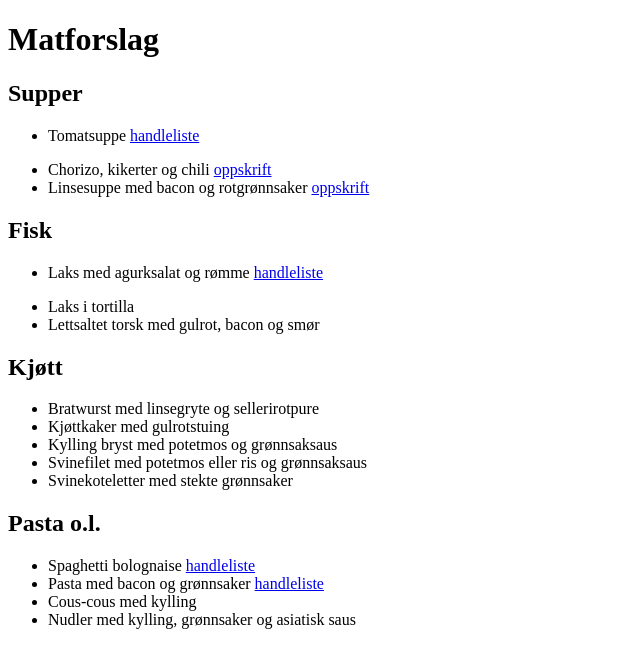
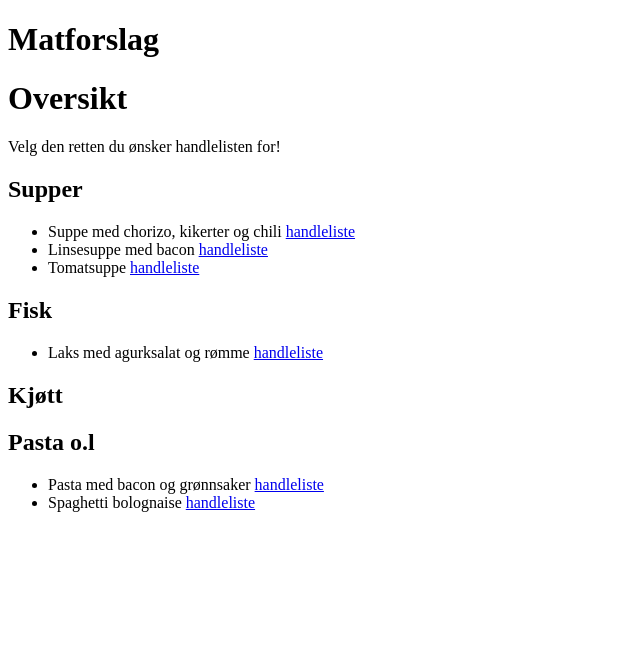
Before and after one commit to arejoh/matforslag, a Jekyll site: the page built from index.md, in a window 1280 px wide. Shown: the top 668 px of the page, without its empty margins (0-640 px from the left). Built offline with Jekyll 4.4.1, drawn with Linux system fonts in a browser that asks for light colours.

Commit message:
Finishing restructuring jekyll

```diff
--- /dev/null
+++ b/_includes/nav.html
@@ -0,0 +1,34 @@
+<nav>
+  <h2>Supper</h2>
+  <ul>
+{% for p in site.pages  %}
+{% if p.category == "suppe" %}
+  <li>{{ p.title  }} <a href="{{ site.baseurl }}{{ p.url }}">handleliste</a></li>
+{% endif %}
+{% endfor %}
+  </ul>
+  <h2>Fisk</h2>
+  <ul>
+    {% for p in site.pages  %}
+      {% if p.category == "fisk" %}
+    <li>{{ p.title  }} <a href="{{ site.baseurl }}{{ p.url }}">handleliste</a></li>
+{% endif %}
+{% endfor %}
+  </ul>
+  <h2>Kjøtt</h2>
+  <ul>
+{% for p in site.pages  %}
+{% if p.category == "kjott" %}
+    <li>{{ p.title  }} <a href="{{ site.baseurl }}{{ p.url }}">handleliste</a></li>
+{% endif %}
+{% endfor %}
+  </ul>
+  <h2>Pasta o.l</h2>
+  <ul>
+{% for p in site.pages  %}
+{% if p.category == "pasta" %}
+    <li>{{ p.title  }} <a href="{{ site.baseurl }}{{ p.url }}">handleliste</a></li>
+{% endif %}
+{% endfor %}
+  </ul>
+</nav>
--- a/_layouts/default.html
+++ b/_layouts/default.html
@@ -1,6 +1,8 @@
 {% include head.html %}
     <main role="main">
-      <h1>{{ page.titel }}</h1>
+      <h1>{{ page.title }}</h1>
+      {% if page.receipe %}<p><a href="{{ page.receipe }}">Se oppskrift online</a></p>{% endif %}
       {{ content }}
     </main>
+{% include nav.html %}
 {% include foot.html %}
--- a/index.md
+++ b/index.md
@@ -3,37 +3,4 @@ layout: default
 title: Oversikt
 ---
 
-## Supper
-
-{% for p in site.pages  %}
-{% if p.category == "suppe" %}
-  - {{ p.title  }} [handleliste]({{ site.baseurl }}{{ p.url }})
-{% endif %}
-{% endfor %}
-- Chorizo, kikerter og chili [oppskrift](http://trinesmatblogg.no/2014/06/10/smakfull-suppe-med-chorizo-kikerter-og-chili/)
-- Linsesuppe med bacon og rotgrønnsaker [oppskrift](http://trinesmatblogg.no/2014/03/12/linsesuppe-med-bacon/)
-
-## Fisk
-
-{% for p in site.pages  %}
-{% if p.category == "fisk" %}
-  - {{ p.title  }} [handleliste]({{ site.baseurl }}{{ p.url }})
-{% endif %}
-{% endfor %}
-- Laks i tortilla
-- Lettsaltet torsk med gulrot, bacon og smør
-
-## Kjøtt
-
-- Bratwurst med linsegryte og sellerirotpure
-- Kjøttkaker med gulrotstuing
-- Kylling bryst med potetmos og grønnsaksaus
-- Svinefilet med potetmos eller ris og grønnsaksaus
-- Svinekoteletter med stekte grønnsaker
-
-## Pasta o.l.
-
-- Spaghetti bolognaise [handleliste](handlelister/spaghetti_bolognaise/)
-- Pasta med bacon og grønnsaker [handleliste](handlelister/pasta_bacon_grsak)
-- Cous-cous med kylling
-- Nudler med kylling, grønnsaker og asiatisk saus
+Velg den retten du ønsker handlelisten for!
```
Also changed, not shown: handlelister/chorizo_kikerter_chili.md (added, +22 -0 lines), handlelister/linsesuppe_bacon.md (added, +18 -0 lines), handlelister/pasta_bacon_grsak.md (renamed from handlelister/pasta_bacon_grsak/index.md, +1 -0 lines), handlelister/spaghetti_bolognaise.md (renamed from handlelister/spaghetti_bolognaise/index.md, +1 -0 lines).
